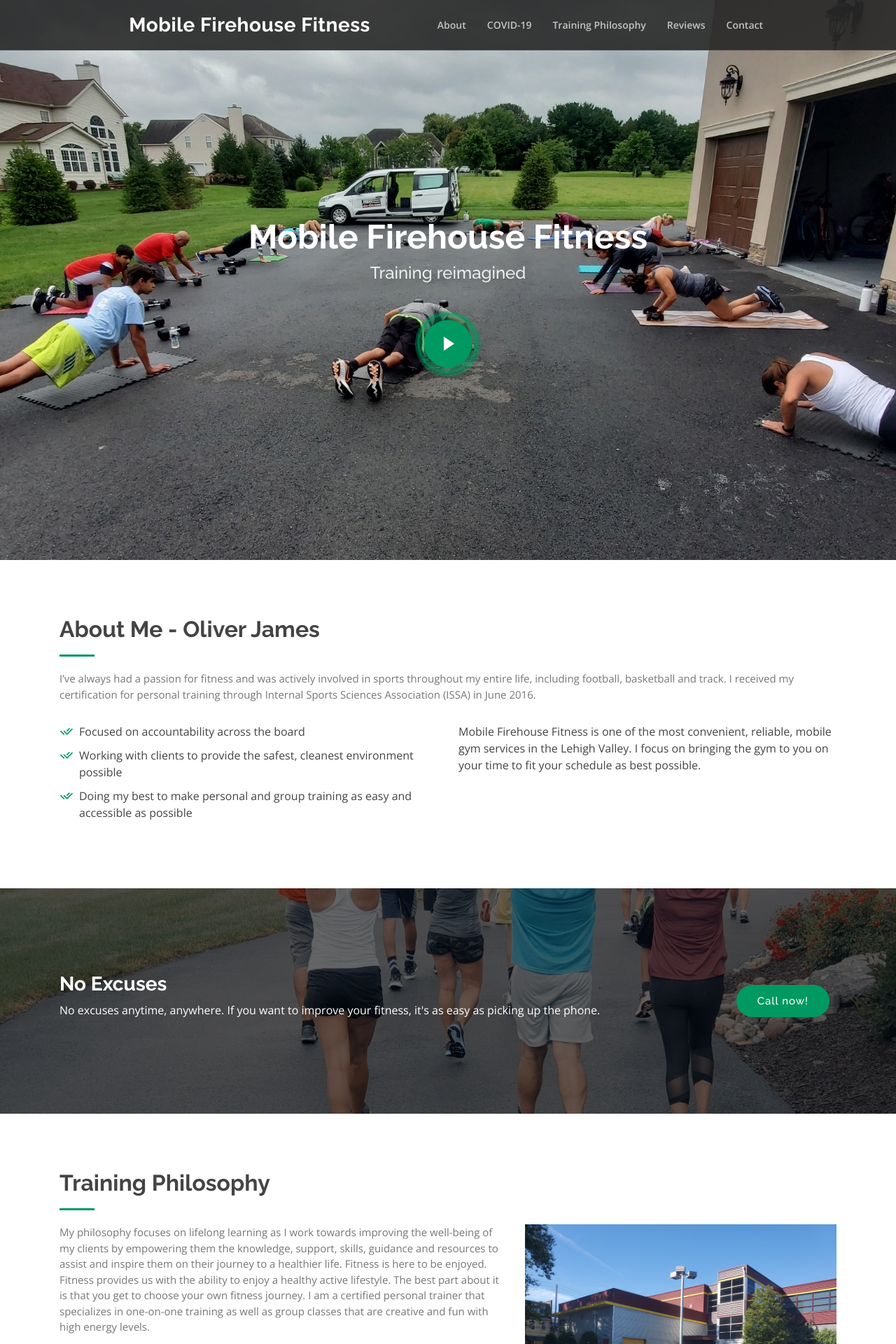
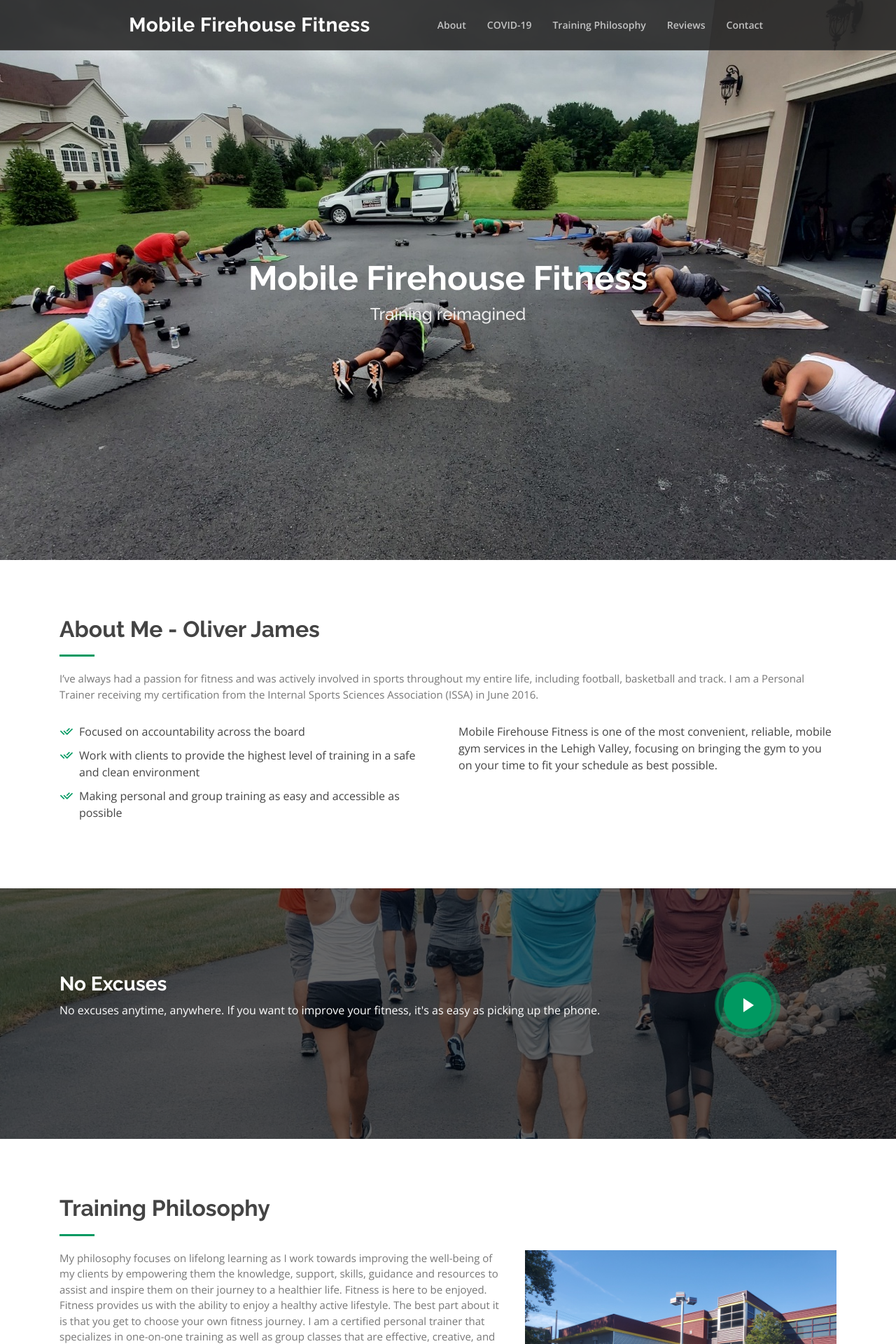
Before and after one commit to naveenailawadi/MobileFirehouseFitness, a Flask app: page / in a window 1280 px wide. Shown: the top 1920 px of the page at 70% size. Run offline with Flask 2, Linux system fonts and the light colour scheme; some libraries are stand-ins or nearby versions.

Commit message:
more content revisions

```diff
--- a/website/static/assets/css/style.css
+++ b/website/static/assets/css/style.css
@@ -443,7 +443,7 @@ h1, h2, h3, h4, h5, h6 {
   font-size: 24px;
 }
 
-#hero .play-btn {
+.play-btn {
   width: 94px;
   height: 94px;
   margin: 0 auto;
@@ -454,7 +454,7 @@ h1, h2, h3, h4, h5, h6 {
   position: relative;
 }
 
-#hero .play-btn::after {
+.play-btn::after {
   content: '';
   position: absolute;
   left: 50%;
@@ -469,7 +469,7 @@ h1, h2, h3, h4, h5, h6 {
   transition: all 400ms cubic-bezier(0.55, 0.055, 0.675, 0.19);
 }
 
-#hero .play-btn::before {
+.play-btn::before {
   content: '';
   position: absolute;
   width: 120px;
@@ -492,12 +492,12 @@ h1, h2, h3, h4, h5, h6 {
   background: rgba(198, 16, 0, 0);
 }
 
-#hero .play-btn:hover::after {
+.play-btn:hover::after {
   border-left: 15px solid #009961;
   transform: scale(20);
 }
 
-#hero .play-btn:hover::before {
+.play-btn:hover::before {
   content: '';
   position: absolute;
   left: 50%;
--- a/website/templates/home.html
+++ b/website/templates/home.html
@@ -14,8 +14,6 @@
         <h2>
           Training reimagined
         </h2>
-        <a href="https://m.facebook.com/story.php?story_fbid=10223292304045507&id=1522116146"
-          class="play-btn mb-4 vbox-item" target="_blank"></a>
       </div>
     </div>
   </div>
@@ -30,7 +28,7 @@
       </h2>
       <p>
         I’ve always had a passion for fitness and was actively involved in sports throughout my entire life, including
-        football, basketball and track. I received my certification for personal training through Internal Sports
+        football, basketball and track. I am a Personal Trainer receiving my certification from the Internal Sports
         Sciences Association (ISSA) in June 2016.
       </p>
     </div>
@@ -45,19 +43,19 @@
           <li>
             <i class="ri-check-double-line">
             </i>
-            Working with clients to provide the safest, cleanest environment possible
+            Work with clients to provide the highest level of training in a safe and clean environment
           </li>
           <li>
             <i class="ri-check-double-line">
             </i>
-            Doing my best to make personal and group training as easy and accessible as possible
+            Making personal and group training as easy and accessible as possible
           </li>
         </ul>
       </div>
       <div class="col-lg-6 pt-4 pt-lg-0">
         <p>
-          Mobile Firehouse Fitness is one of the most convenient, reliable, mobile gym services in the Lehigh Valley.
-          I focus on bringing the gym to you on your time to fit your schedule as best possible.
+          Mobile Firehouse Fitness is one of the most convenient, reliable, mobile gym services in the Lehigh Valley,
+          focusing on bringing the gym to you on your time to fit your schedule as best possible.
         </p>
       </div>
     </div>
@@ -76,10 +74,9 @@
           No excuses anytime, anywhere. If you want to improve your fitness, it's as easy as picking up the phone.
         </p>
       </div>
-      <div class="col-lg-3 cta-btn-container text-center">
-        <a class="cta-btn align-middle" href="tel:+14843796510">
-          Call now!
-        </a>
+      <div class="col-lg-3">
+        <a href="https://m.facebook.com/story.php?story_fbid=10223292304045507&id=1522116146"
+          class="play-btn mb-4 vbox-item" target="_blank"></a>
       </div>
     </div>
   </div>
@@ -99,8 +96,8 @@
           empowering them the knowledge, support, skills, guidance and resources to assist and inspire them on their
           journey to a healthier life. Fitness is here to be enjoyed. Fitness provides us with the ability to enjoy a
           healthy active lifestyle. The best part about it is that you get to choose your own fitness journey. I am a
-          certified personal trainer that specializes in one-on-one training as well as group classes that are creative
-          and fun with high energy levels.
+          certified personal trainer that specializes in one-on-one training as well as group classes that are effective,
+          creative, and fun with high-energy levels.
           </p>
         </div>
         <div class="col-lg-5 cover">
@@ -187,8 +184,8 @@
               </a>
               <div class="collapse" data-parent=".accordion-list" id="accordion-list-2">
                 <p>
-                  I used to own a studio gym until late 2019. Upon the rise of the COVID-19, I began to innovate
-                  and mobilized my services. This allowed me to create a more comfortable and reliable gym service
+                  I had a studio gym until late 2019. Upon the rise of COVID-19, I began to innovate
+                  and mobilized my services, creating more comfortable and reliable gym services
                   for my clients.
                 </p>
               </div>
@@ -203,8 +200,8 @@
               </a>
               <div class="collapse" data-parent=".accordion-list" id="accordion-list-3">
                 <p>
-                  I primarily travel within the Lehigh Valley but am available across eastern Pennsylvania.
-                  In addition, I hold weekly sessions at outdoor spaces across the valley.
+                  I primarily travel within the Lehigh Valley, but I am available across eastern Pennsylvania.
+                  In addition, I hold weekly sessions at outdoor spaces across the Lehigh Valley.
                 </p>
               </div>
             </li>
@@ -408,7 +405,12 @@
               Contact
             </h2>
           </div>
-          <i class="ri-mail-line">
+          <div class="email">
+            <i>
+              <svg width="1em" height="1em" viewBox="0 0 16 16" class="bi bi-display" fill="#009961" xmlns="http://www.w3.org/2000/svg">
+                <path d="M5.75 13.5c.167-.333.25-.833.25-1.5h4c0 .667.083 1.167.25 1.5H11a.5.5 0 0 1 0 1H5a.5.5 0 0 1 0-1h.75z"/>
+                <path fill-rule="evenodd" d="M13.991 3H2c-.325 0-.502.078-.602.145a.758.758 0 0 0-.254.302A1.46 1.46 0 0 0 1 4.01V10c0 .325.078.502.145.602.07.105.17.188.302.254a1.464 1.464 0 0 0 .538.143L2.01 11H14c.325 0 .502-.078.602-.145a.758.758 0 0 0 .254-.302 1.464 1.464 0 0 0 .143-.538L15 9.99V4c0-.325-.078-.502-.145-.602a.757.757 0 0 0-.302-.254A1.46 1.46 0 0 0 13.99 3zM14 2H2C0 2 0 4 0 4v6c0 2 2 2 2 2h12c2 0 2-2 2-2V4c0-2-2-2-2-2z"/>
+              </svg>
             </i>
             <h4>
               Email:
@@ -418,6 +420,7 @@
                 oliver@mobilefirehousefitness.com
               </a>
             </p>
+          </div>
           <div class="phone">
             <i class="ri-phone-line">
             </i>
@@ -434,7 +437,8 @@
       </div>
       <div class="col-lg-4">
         <p style="margin-top: 30%">
-          Feel free to call or text me at any time. I would be happy to chat about your unique fitness journey.
+          Feel free to call or text me at any time. I would be happy to answer your questions
+          and chat about your unique fitness journey.
         </p>
       </div>
     </div>
```
Also changed, not shown: website/templates/covid.html (+6 -6 lines), 2 other files. Lines whose indentation alone changed are shown as unchanged.
